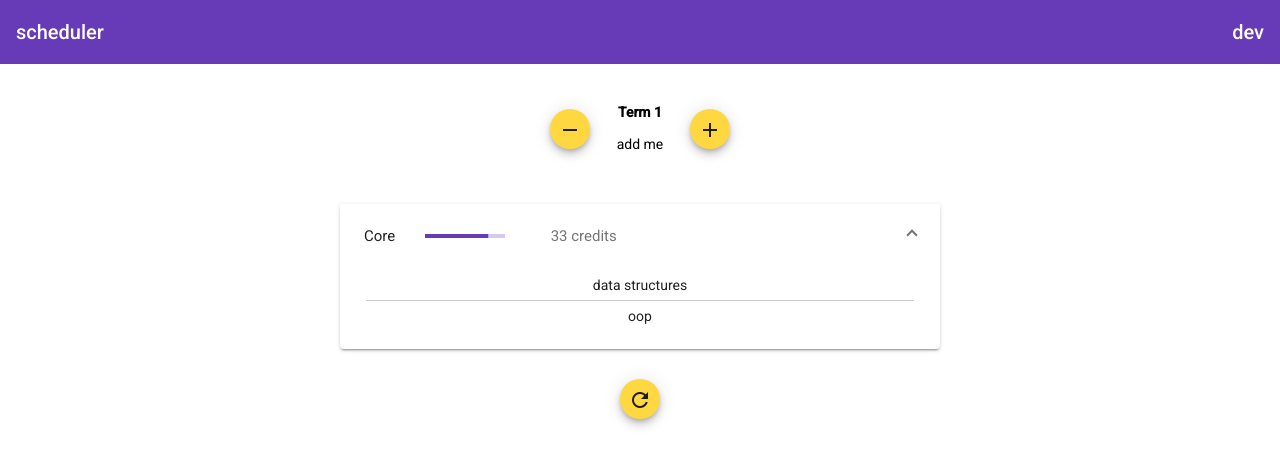
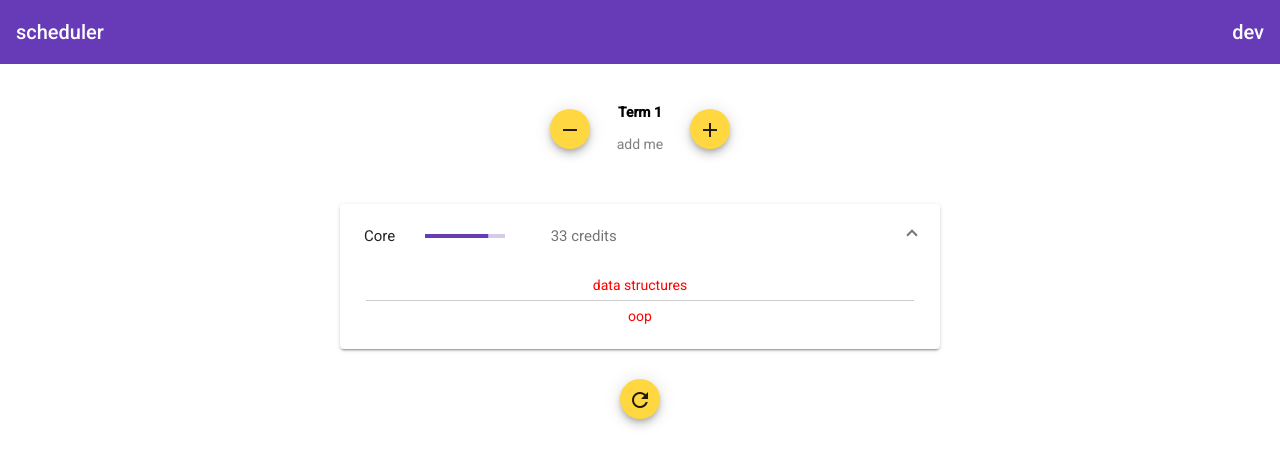
Before and after one commit to chapeI/soe, an Angular app: page / in a window 1280 px wide. Shown: the top 466 px of the page. Built offline with nearby package versions, Linux system fonts and the light colour scheme.

Commit message:
course colors

```diff
--- a/src/app/scheduler/scheduler.component.html
+++ b/src/app/scheduler/scheduler.component.html
@@ -14,7 +14,7 @@
           [cdkDropListData]=term.courses
           class="dragdrop-list"
           (cdkDropListDropped)="drop($event)">
-          <div class="dragdrop-box" *ngFor="let item of term.courses" cdkDrag>{{ item.name }}</div>
+          <div *ngFor="let item of term.courses" [ngStyle]="{color: item.color}" class="dragdrop-box"  cdkDrag>{{ item.name }}</div>
         </div>
       </div>
     </div>
@@ -44,7 +44,7 @@
         [cdkDropListData]="core"
         class="dragdrop-list"
         (cdkDropListDropped)="drop($event)">
-        <div class="dragdrop-box" *ngFor="let item of core" cdkDrag>{{ item.name }}</div>
+        <div *ngFor="let item of core" [ngStyle]="{color: item.color}" class="dragdrop-box" cdkDrag>{{ item.name }}</div>
       </div>
     </mat-expansion-panel>
 
```
